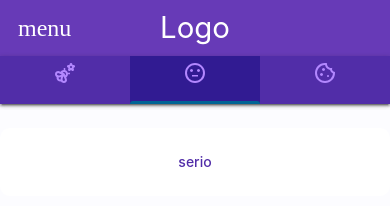
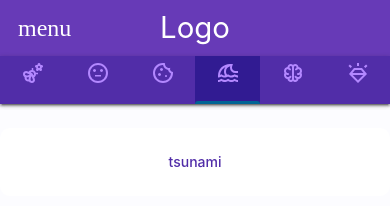
Before and after one commit to valeriasm2/MaterialApp, a website: page materialapp/www/index.html in a window 390 px wide. Both pictures are taken after a click on the element 195 px from the left and 80 px from the top of the page. Drawn offline with Linux system fonts and the light colour scheme; some packages are replaced by stand-ins of ours; some icons are missing.

Commit message:
creacion 3 columnas más

```diff
--- a/materialapp/www/css/index.css
+++ b/materialapp/www/css/index.css
@@ -33,7 +33,7 @@ nav .right > li > a:hover {
 }
 
 /* Contenido de los tabs principales */
-#image-test1, #image-test2, #image-test3 {
+#image-test1, #image-test2, #image-test3,#image-test4, #image-test5, #image-test6 {
     background: #fff;
     margin: 24px auto;
     border-radius: 10px;
@@ -50,7 +50,7 @@ nav .right > li > a:hover {
     .tabs.tabs-fixed-width .tab {
         width: 72px;
     }
-    #image-test1, #image-test2, #image-test3 {
+    #image-test1, #image-test2, #image-test3,#image-test4, #image-test5, #image-test6  {
         font-size: 1rem;
         padding: 12px 0;
     }
@@ -65,7 +65,7 @@ nav .right > li > a:hover {
     .tabs.tab-demo .tab a {
         color: #b388ff;
     }
-    #image-test1, #image-test2, #image-test3 {
+    #image-test1, #image-test2, #image-test3,#image-test4, #image-test5, #image-test6 {
         background: #232138;
         color: #ffeb3b;
     }
--- a/materialapp/www/index.html
+++ b/materialapp/www/index.html
@@ -63,6 +63,27 @@
                     </span>
                 </a>
             </li>
+            <li class="tab">
+                <a href="#image-test4">
+                    <span class="tab-svg-icon">
+                        <svg xmlns="http://www.w3.org/2000/svg" height="24px" viewBox="0 -960 960 960" width="24px" fill="#e3e3e3"><path d="M80-120v-80q38 0 68-14.5t65-40.5q30 25 65.5 39.5T347-201q33 0 69-14t65-40q32 28 66 41t68 13q33 0 64.5-13t69.5-41q39 30 69 42.5t62 12.5v80q-35 0-67.5-9.5T749-157q-32 20-66.5 28.5T615-120q-33 0-67.5-8.5T481-157q-29 19-64 28t-70 9q-34 0-68-9t-66-28q-31 18-64.5 27.5T80-120Zm0-180v-80q0-97 37.5-181T220-707q65-62 152.5-97.5T560-840q33 0 65.5 3.5T684-827q-21 32-32.5 67.5T640-693q0 55 39 94t94 39h107v80H773q-89 0-151-62t-62-151q0-14 2-29.5t6-30.5q-74 18-121 76.5T400-540q0 36 11.5 68.5T444-410q8-5 17-11.5t19-13.5q29 26 67 40t68 14q30 0 67-14.5t67-39.5q32 24 63.5 39.5T880-380v80q-35 0-67.5-9.5T749-337q-32 20-65 28.5t-69 8.5q-36 0-72-10t-62-27q-31 19-65 27.5t-69 9.5q-35 1-69-9t-65-28q-31 18-64.5 27.5T80-300Zm265-81h10q5 0 10-1-22-35-33.5-75T320-540q0-81 37-146.5T460-794v44q-62 16-114.5 48.5t-92 78.5Q214-577 190-520.5T161-400q15-9 26-16t26-19q37 27 67 40.5t65 13.5Zm-75-168Z"/></svg>
+                    </span>
+                </a>
+            </li>
+            <li class="tab">
+                <a href="#image-test5">
+                    <span class="tab-svg-icon">
+                        <svg xmlns="http://www.w3.org/2000/svg" height="24px" viewBox="0 -960 960 960" width="24px" fill="#e3e3e3"><path d="M390-120q-51 0-88-35.5T260-241q-60-8-100-53t-40-106q0-21 5.5-41.5T142-480q-11-18-16.5-38t-5.5-42q0-61 40-105.5t99-52.5q3-51 41-86.5t90-35.5q26 0 48.5 10t41.5 27q18-17 41-27t49-10q52 0 89.5 35t40.5 86q59 8 99.5 53T840-560q0 22-5.5 42T818-480q11 18 16.5 38.5T840-400q0 62-40.5 106.5T699-241q-5 50-41.5 85.5T570-120q-25 0-48.5-9.5T480-156q-19 17-42 26.5t-48 9.5Zm130-590v460q0 21 14.5 35.5T570-200q20 0 34.5-16t15.5-36q-21-8-38.5-21.5T550-306q-10-14-7.5-30t16.5-26q14-10 30-7.5t26 16.5q11 16 28 24.5t37 8.5q33 0 56.5-23.5T760-400q0-5-.5-10t-2.5-10q-17 10-36.5 15t-40.5 5q-17 0-28.5-11.5T640-440q0-17 11.5-28.5T680-480q33 0 56.5-23.5T760-560q0-33-23.5-56T680-640q-11 18-28.5 31.5T613-587q-16 6-31-1t-20-23q-5-16 1.5-31t22.5-20q15-5 24.5-18t9.5-30q0-21-14.5-35.5T570-760q-21 0-35.5 14.5T520-710Zm-80 460v-460q0-21-14.5-35.5T390-760q-21 0-35.5 14.5T340-710q0 16 9 29.5t24 18.5q16 5 23 20t2 31q-6 16-21 23t-31 1q-21-8-38.5-21.5T279-640q-32 1-55.5 24.5T200-560q0 33 23.5 56.5T280-480q17 0 28.5 11.5T320-440q0 17-11.5 28.5T280-400q-21 0-40.5-5T203-420q-2 5-2.5 10t-.5 10q0 33 23.5 56.5T280-320q20 0 37-8.5t28-24.5q10-14 26-16.5t30 7.5q14 10 16.5 26t-7.5 30q-14 19-32 33t-39 22q1 20 16 35.5t35 15.5q21 0 35.5-14.5T440-250Zm40-230Z"/></svg>
+                    </span>
+                </a>
+            </li>
+            <li class="tab">
+                <a href="#image-test6">
+                    <span class="tab-svg-icon">
+                        <svg xmlns="http://www.w3.org/2000/svg" height="24px" viewBox="0 -960 960 960" width="24px" fill="#e3e3e3"><path d="M480-80 120-436l200-244h320l200 244L480-80ZM183-680l-85-85 57-56 85 85-57 56Zm257-80v-120h80v120h-80Zm335 80-57-57 85-85 57 57-85 85ZM480-192l210-208H270l210 208ZM358-600l-99 120h442l-99-120H358Z"/></svg>
+                    </span>
+                </a>
+            </li>
         </ul>
     </nav>
 
@@ -75,6 +96,15 @@
     </div>
     <div id="image-test3" class="col s12">
         <p>cookie</p>
+    </div>
+    <div id="image-test4" class="col s12">
+        <p>tsunami</p>
+    </div>
+    <div id="image-test5" class="col s12">
+        <p>cerebelo</p>
+    </div>
+    <div id="image-test6" class="col s12">
+        <p>diamand</p>
     </div>
 
     <!-- Sidenav lateral (para mobile) -->
```
